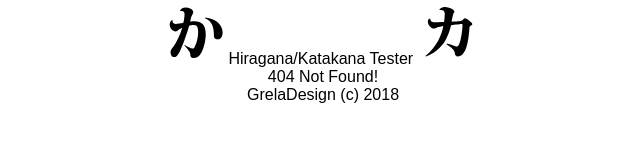
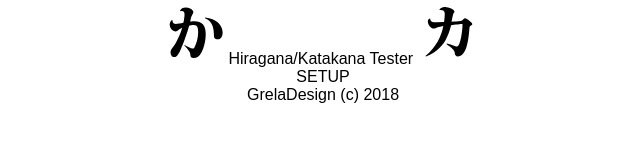
Before and after one commit to LukaszGrela/hiragana-katakana-tester-reactjs, a React (Create React App) app: page /setup in a window 1280 px wide. Before the commit this address had no page. Shown: the top 160 px of the page, without its empty margins (317-957 px from the left). Built offline with nearby package versions, Linux system fonts and the light colour scheme.

Commit message:
withRouter restored in App - needed for nested withRouter's to work. Game and Setup placeholders.

```diff
--- a/src/App.js
+++ b/src/App.js
@@ -6,6 +6,7 @@ import connect from 'react-redux/lib/connect/connect';
 
 import Splash from './pages/Splash';
 import AppView from './pages/AppView';
+import { withRouter } from 'react-router-dom';
 
 class App extends Component {
   render() {
@@ -27,4 +28,4 @@ const mapStateToProps = (state) => {
     hasData: state.data && state.data.length > 0
   }
 };
-export default connect(mapStateToProps)(App);
+export default withRouter(connect(mapStateToProps)(App));
--- a/src/pages/AppView.js
+++ b/src/pages/AppView.js
@@ -6,6 +6,8 @@ import Home from './Home';
 import Footer from '../components/Footer';
 import IconKatakanaKa from '../icons/IconKatakanaKa';
 import IconHiraganaKa from '../icons/IconHiraganaKa';
+import Game from './Game';
+import Setup from './Setup';
 
 export class AppView extends Component {
     constructor(props) {
@@ -24,6 +26,8 @@ export class AppView extends Component {
 
                         <Switch>
                             <Route exact path="/" component={() => { return <Home /> }} />
+                            <Route exact path="/game" component={() => { return <Game /> }} />
+                            <Route exact path="/setup" component={() => { return <Setup /> }} />
                             <Route component={NoMatch} />
                         </Switch>
 
--- /dev/null
+++ b/src/pages/Game.js
@@ -0,0 +1,15 @@
+import React, { Component } from 'react';
+
+class Game extends Component {
+    constructor(props) {
+        super(props);
+        this.state = {  }
+    }
+    render() {
+        return (
+            <div>-=GAME=-</div>
+         )
+    }
+}
+
+export default Game;
--- /dev/null
+++ b/src/pages/Setup.js
@@ -0,0 +1,13 @@
+import React, { Component } from 'react';
+
+class Setup extends Component {
+    constructor(props) {
+        super(props);
+        this.state = {}
+    }
+    render() {
+        return (<div className='setup'>SETUP</div>)
+    }
+}
+
+export default Setup;
```
Lines whose indentation alone changed are shown as unchanged.
